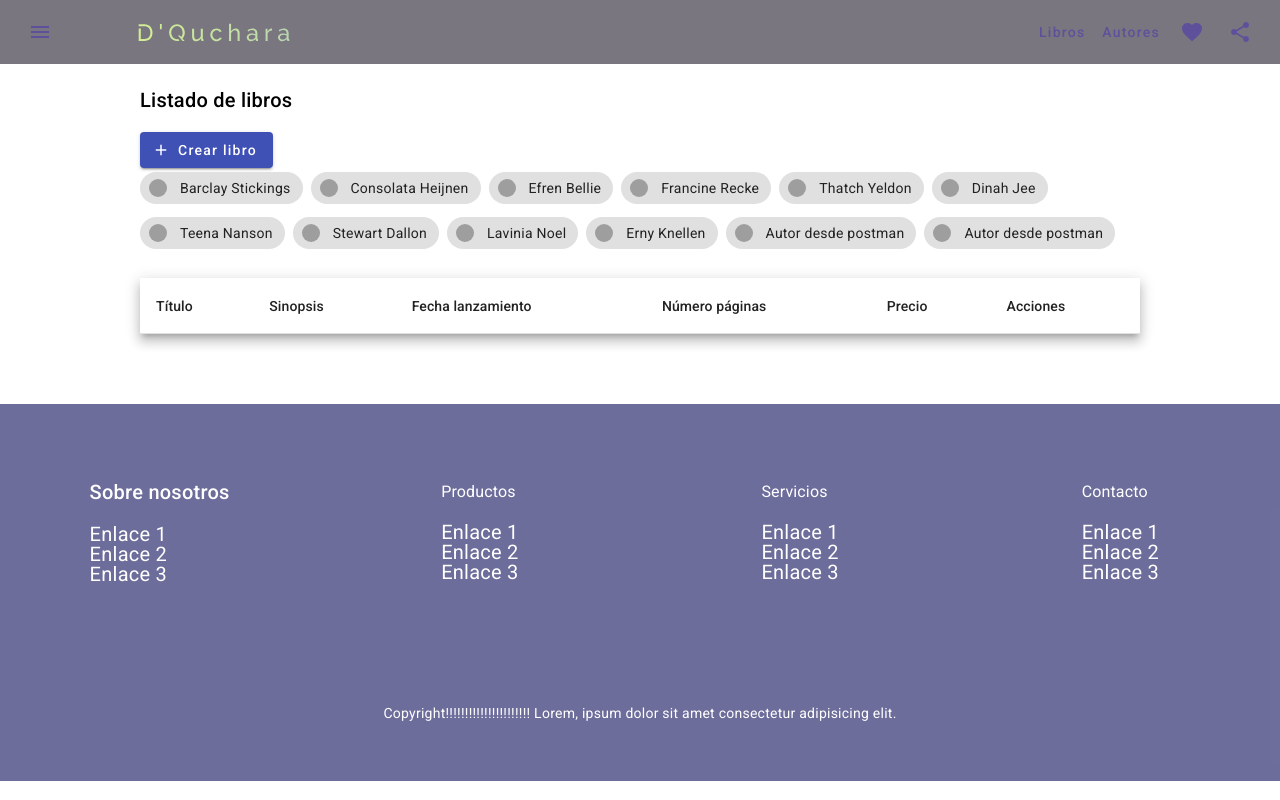
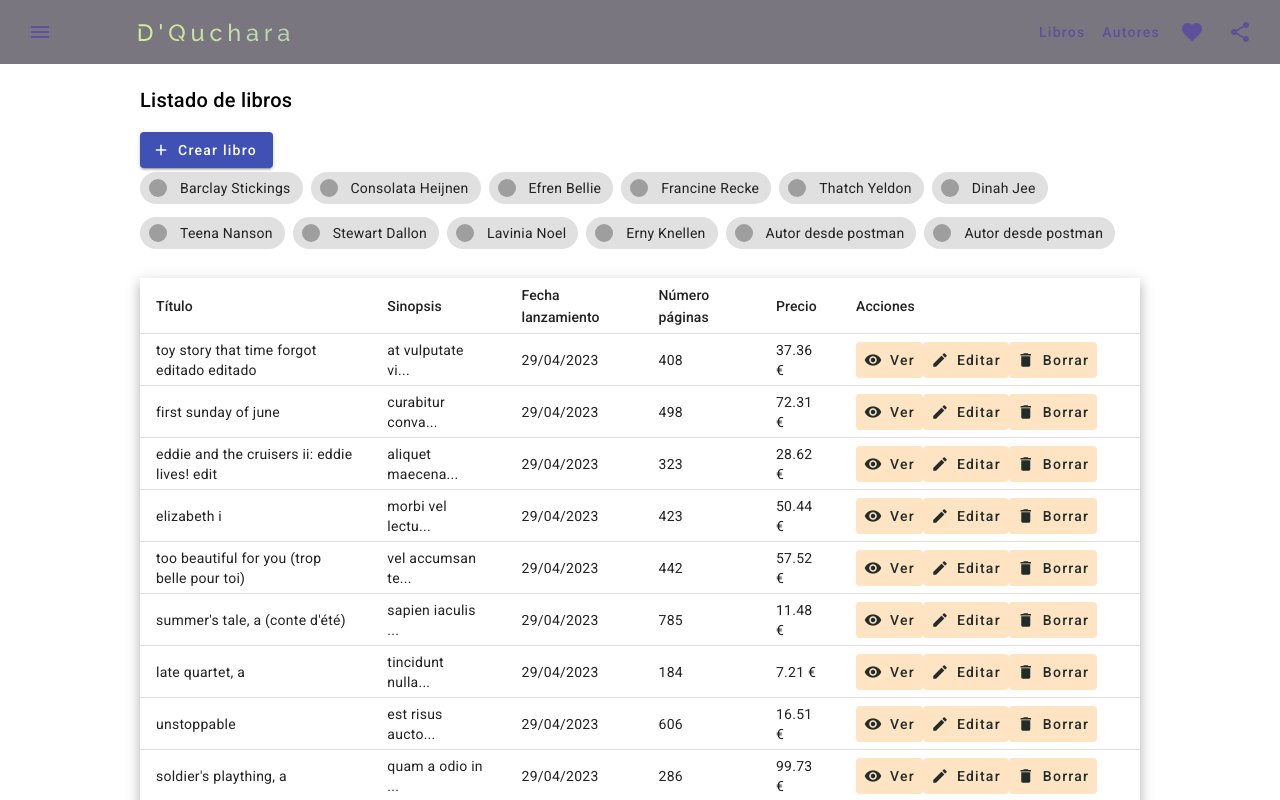
Before and after one commit to vcrl1/CursoAngular_VanessaRodriguez, an Angular app in the folder m3-angular-desarrollo/8. Proyectos/proyecto17/: page /books in a window 1280 px wide. Shown: the top 800 px of the page. Built offline with nearby package versions, Linux system fonts and the light colour scheme; data requests are answered from the project's data file; grey boxes are pictures that could not be loaded.

Commit message:
Filtro mejorado...

```diff
--- a/m3-angular-desarrollo/8. Proyectos/proyecto17/src/app/books/book-list/book-list.component.ts
+++ b/m3-angular-desarrollo/8. Proyectos/proyecto17/src/app/books/book-list/book-list.component.ts
@@ -23,13 +23,19 @@ export class BookListComponent implements OnInit {
   ) { }
 
   ngOnInit(): void {
-    this.bookService.findAll().subscribe(data => this.books = data);
+
+    //Esto de aquí sirve para FILTRAR
+    this.activatedRoute.params.subscribe(params => {
+      const idString = params['authorId']
+      if (idString) {
+        const id = parseInt(idString, 10);
+        this.bookService.findAllByAuthorId(id).subscribe(data => this.books = data)
+      } else {
+        this.bookService.findAll().subscribe(data => this.books = data)
+      }
+    })
     this.authorService.findAll().subscribe(data => this.authors = data);
-//Esto de aquí sirve para FILTRAR
-    this.activatedRoute.params.subscribe(params => {
-      const id = parseInt(params['id'], 10);
-      this.bookService.findAllByAuthorId(id).subscribe(data => this.books = data)
-    })
+
   }
 
   deleteBook(book: IBook) {
--- a/m3-angular-desarrollo/8. Proyectos/proyecto17/src/app/books/books-routing.module.ts
+++ b/m3-angular-desarrollo/8. Proyectos/proyecto17/src/app/books/books-routing.module.ts
@@ -27,7 +27,7 @@ const routes: Routes = [
     component: BookFormComponent
   },
   {
-    path: ':author/:id',
+    path: ':author/:authorId',
     component: BookListComponent
   },
 
```
